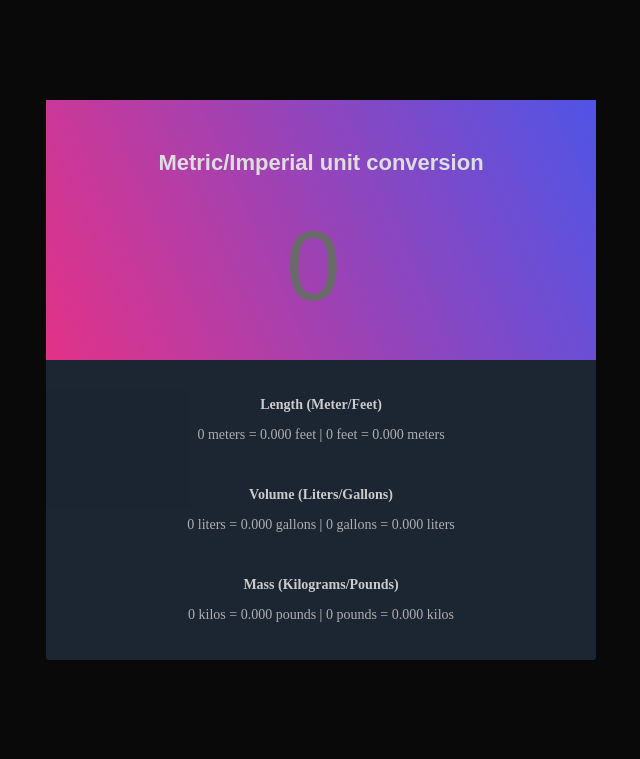
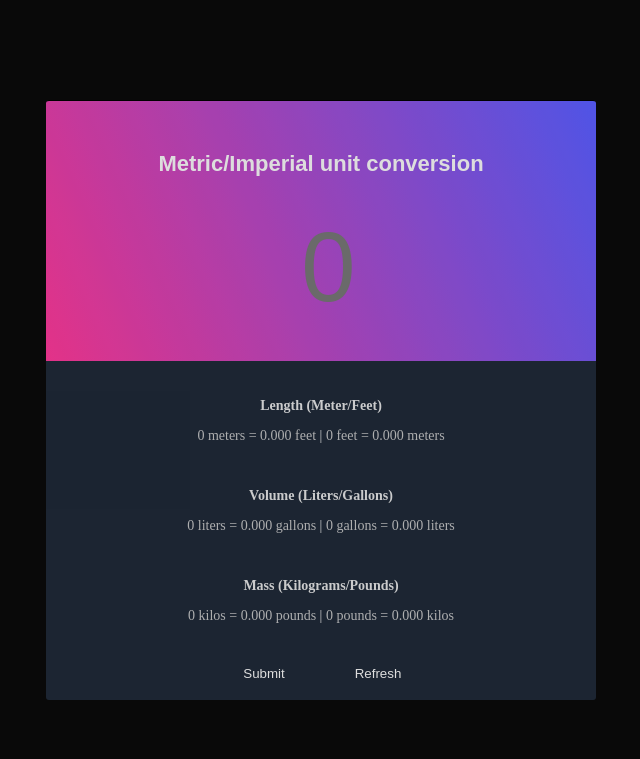
Before and after one commit to ogedengbewisdom/converterApp, a plain HTML site: page index.html in a window 1280 px wide. Shown: the whole page, without its empty margins (319-959 px from the left). Drawn offline with Linux system fonts and the light colour scheme.

Commit message:
Unit converter app

```diff
--- a/index.html
+++ b/index.html
@@ -21,20 +21,27 @@
 
             <div class="length">
                 <p>Length (Meter/Feet)</p>
-                <span>0 meters = 0.000 feet</span>   |   <span>0 feet = 0.000 meters</span>
+                <span id="meter-no">0 meters = 0.000 feet</span>   |   <span id="feet-no">0 feet = 0.000 meters</span>
             </div>
 
             <div class="volume">
                 <p>Volume (Liters/Gallons)</p>
-                <span>0 liters = 0.000 gallons</span>   |   <span>0 gallons = 0.000 liters</span>
+                <span id="liter-no">0 liters = 0.000 gallons</span>   |   <span id="gallon-no">0 gallons = 0.000 liters</span>
             </div>
 
             <div class="mass">
                 <p>Mass (Kilograms/Pounds)</p>
-                <span>0 kilos = 0.000 pounds</span>   |   <span>0 pounds = 0.000 kilos</span>
+                <span id="kilo-no">0 kilos = 0.000 pounds</span>   |   <span id="pounds-no">0 pounds = 0.000 kilos</span>
             </div>
+        </section>
+
+        <section>
+            <button id="submit-btn" onclick="submit()">Submit</button>
+            <button id="resfresh-btn" onclick="refresh()">Refresh</button>
         </section>
     </main>
 
+    <script src="index.js"></script>
+
 </body>
 </html>
--- /dev/null
+++ b/index.js
@@ -0,0 +1,55 @@
+let x = 0;
+
+let meterEl = document.getElementById("meter-no");
+let feetEl = document.getElementById("feet-no");
+let literEl = document.getElementById("liter-no");
+let galonsEl = document.getElementById("gallon-no");
+let kiloEl = document.getElementById("kilo-no");
+let poundsEl = document.getElementById("pounds-no");
+
+function submit() {
+    let x = document.getElementById("input-no").value;
+    let meter = x * 3.2808;
+    meterEl.textContent = x + " meters = " + meter + " feet";
+
+    let feet = x * 0.3048;
+    feetEl.textContent = x + " feet = " + feet + " meters";
+
+    let liter = x * 0.2642;
+    literEl.textContent = x + " liters = " + liter + " gallons";
+
+    let gallons = x * 3.7854;
+    galonsEl.textContent = x + " gallons = " + gallons + " liters";
+
+    let kilograms = x * 2.2046;
+    kiloEl.textContent = x + " kilos = " + kilograms + " pounds";
+
+    let pounds = x * 0.4536;
+    poundsEl.textContent = x + " pounds = " + pounds + " kilos";
+
+
+}
+
+function refresh() {
+    document.getElementById("input-no").value = "";
+    x = 0;
+    let meter = x * 0;
+    meterEl.textContent = x + " meters = " + meter + " feet";
+
+    let feet = x * 0;
+    feetEl.textContent = x + " feet = " + feet + " meters";
+
+    let liter = x * 0;
+    literEl.textContent = x + " liters = " + liter + " gallons";
+
+    let gallons = x * 0;
+    galonsEl.textContent = x + " gallons = " + gallons + " liters";
+
+    let kilograms = x * 0;
+    kiloEl.textContent = x + " kilos = " + kilograms + " pounds";
+
+    let pounds = x * 0;
+    poundsEl.textContent = x + " pounds = " + pounds + " kilos";
+
+
+}
--- a/styles.css
+++ b/styles.css
@@ -17,7 +17,7 @@ body {
     background: #1F2937;
     opacity: 0.9;
     width: 550px;
-    height: 560px;
+    height: 600px;
     margin: auto;
     border-radius: 3px;
 }
@@ -27,6 +27,9 @@ body {
     height: 260px;
     background: linear-gradient(246.26deg, #585DFE 0%, #FB3796 100%);
     margin-top: 60px;
+    border-top: 1px solid black;
+    border-top-right-radius: 3px;
+    border-top-left-radius: 3px;
 }
 
 h1 {
@@ -40,7 +43,7 @@ h1 {
 input {
     text-align: center;
     padding: 15px;
-    width: 211px;
+    width: 500px;
     height: 51.23px;
     font-size: 97.5723px;
     background: transparent;
@@ -85,3 +88,18 @@ span {
     color:#D2D2D2;
 
 }
+
+button {
+    margin: 70px 5px;
+    padding: 5px;
+    width: 100px;
+    cursor: pointer;
+    background: transparent;
+    color: whitesmoke;
+    border: none;
+
+}
+
+button:hover {
+    background: black;
+}
```
